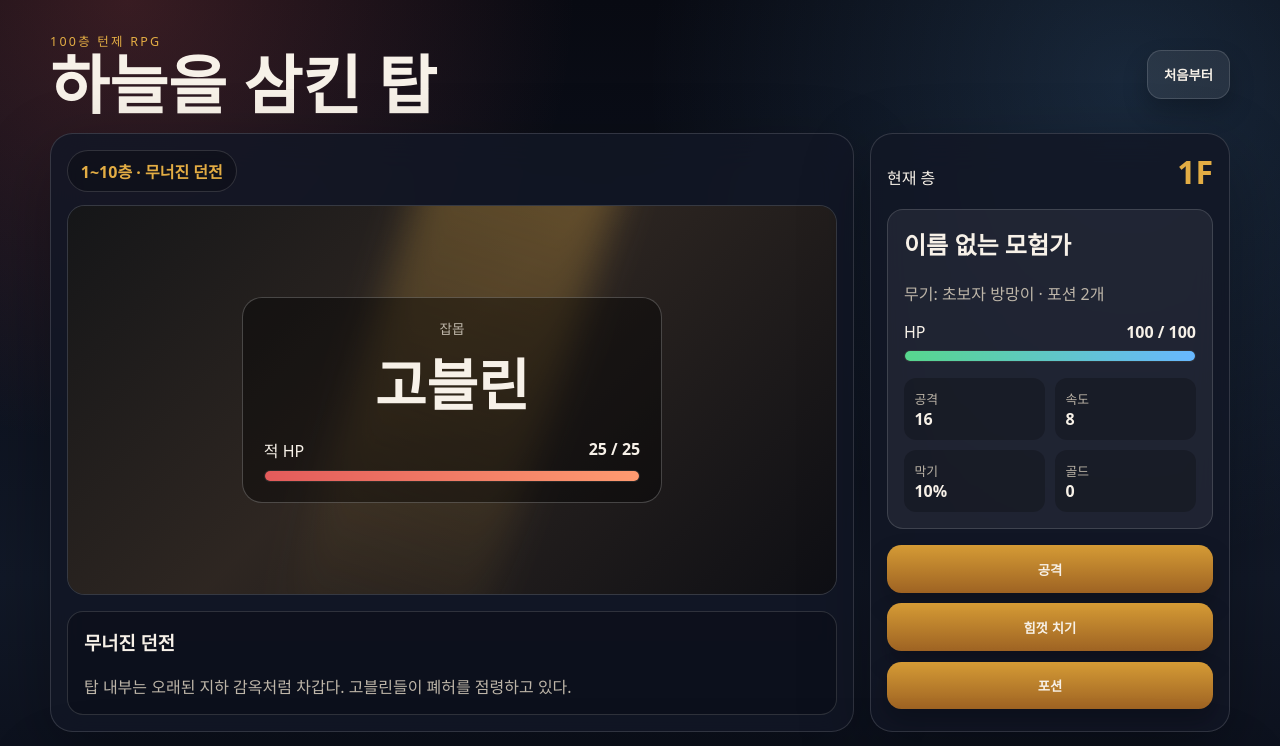
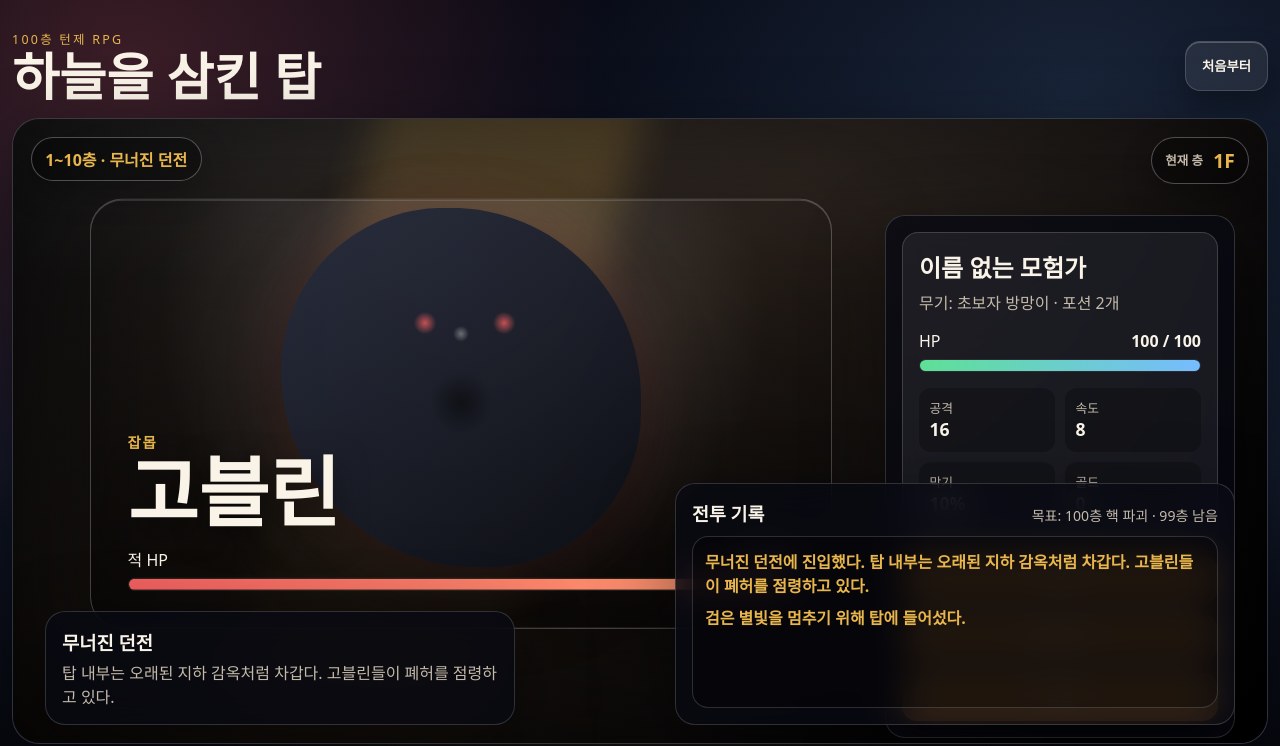
Before and after one commit to gamparda/codingcircle, a plain HTML site: page index.html in a window 1280 px wide. Shown: the top 746 px of the page. Drawn offline with Linux system fonts and the light colour scheme.

Commit message:
Upgrade battle HUD layout

```diff
--- a/index.html
+++ b/index.html
@@ -16,12 +16,17 @@
         <button id="resetButton" class="ghost-button">처음부터</button>
       </header>
 
-      <main class="game-layout">
-        <section class="panel stage-panel">
-          <div id="regionBadge" class="region-badge">1~10층 · 무너진 던전</div>
+      <main class="battlefield panel">
         <div id="scene" class="scene dungeon">
           <div class="tower-light"></div>
-            <div class="monster-card">
+          <div class="vignette"></div>
+
+          <div class="field-top">
+            <div id="regionBadge" class="region-badge">1~10층 · 무너진 던전</div>
+            <div class="floor-pill"><span>현재 층</span><strong id="floorText">1F</strong></div>
+          </div>
+
+          <section class="monster-card">
             <p id="enemyType" class="enemy-type">잡몹</p>
             <h2 id="enemyName">고블린</h2>
             <div class="hp-row">
@@ -29,21 +34,9 @@
               <strong id="enemyHpText">20 / 20</strong>
             </div>
             <div class="bar"><div id="enemyHpBar"></div></div>
-            </div>
-          </div>
-
-          <div class="story-box">
-            <h3 id="storyTitle">탑의 입구</h3>
-            <p id="storyText">탑 내부는 오래된 지하 감옥처럼 차갑다. 고블린들이 폐허를 점령하고 있다.</p>
-          </div>
           </section>
 
-        <aside class="panel status-panel">
-          <div class="floor-line">
-            <span>현재 층</span>
-            <strong id="floorText">1F</strong>
-          </div>
-
+          <aside class="floating-card status-panel">
             <div class="player-card">
               <h2 id="playerTitle">이름 없는 모험가</h2>
               <p id="weaponText">무기: 초보자 방망이</p>
@@ -65,18 +58,24 @@
               <button id="skillButton">스킬</button>
               <button id="potionButton">포션</button>
             </div>
+          </aside>
 
-          <div id="choicePanel" class="choice-panel hidden"></div>
-        </aside>
-      </main>
+          <section class="floating-card story-box">
+            <h3 id="storyTitle">탑의 입구</h3>
+            <p id="storyText">탑 내부는 오래된 지하 감옥처럼 차갑다. 고블린들이 폐허를 점령하고 있다.</p>
+          </section>
 
-      <section class="panel log-panel">
+          <section class="floating-card log-panel">
             <div class="log-head">
               <h2>전투 기록</h2>
               <span id="progressText">목표: 100층 핵 파괴</span>
             </div>
             <div id="log" class="log"></div>
           </section>
+
+          <div id="choicePanel" class="choice-panel hidden"></div>
+        </div>
+      </main>
     </div>
 
     <script src="game.js"></script>
--- a/styles.css
+++ b/styles.css
@@ -1,15 +1,17 @@
 :root {
   color-scheme: dark;
-  --bg: #080a12;
-  --panel: rgba(18, 23, 38, 0.84);
-  --panel-strong: rgba(255, 255, 255, 0.1);
-  --line: rgba(255, 255, 255, 0.14);
-  --text: #f7f1e8;
-  --muted: #bdb5a8;
-  --gold: #e3ad44;
-  --red: #e35b5b;
-  --green: #57d68d;
-  --blue: #68b8ff;
+  --bg: #070914;
+  --glass: rgba(10, 14, 26, 0.62);
+  --glass-strong: rgba(8, 10, 18, 0.78);
+  --line: rgba(255, 255, 255, 0.16);
+  --line-bright: rgba(255, 255, 255, 0.28);
+  --text: #f9f3e8;
+  --muted: #c4baaa;
+  --gold: #e8b64c;
+  --red: #ef5f5f;
+  --green: #5ee096;
+  --blue: #76bcff;
+  --shadow: 0 26px 80px rgba(0, 0, 0, 0.42);
 }
 
 * { box-sizing: border-box; }
@@ -20,24 +22,25 @@ body {
   font-family: ui-sans-serif, system-ui, -apple-system, BlinkMacSystemFont, "Segoe UI", sans-serif;
   color: var(--text);
   background:
-    radial-gradient(circle at 10% 0%, rgba(227, 91, 91, 0.22), transparent 28rem),
-    radial-gradient(circle at 88% 8%, rgba(104, 184, 255, 0.16), transparent 30rem),
-    linear-gradient(180deg, #080a12, #111827 55%, #070810);
+    radial-gradient(circle at 10% 8%, rgba(239, 95, 95, 0.22), transparent 30rem),
+    radial-gradient(circle at 84% 12%, rgba(118, 188, 255, 0.14), transparent 34rem),
+    radial-gradient(circle at 50% 115%, rgba(232, 182, 76, 0.1), transparent 30rem),
+    linear-gradient(180deg, #070914, #0f1525 58%, #05060b);
 }
 
 button {
   border: 0;
-  border-radius: 0.9rem;
+  border-radius: 0.95rem;
   padding: 0.9rem 1rem;
   color: var(--text);
-  background: linear-gradient(180deg, #d59b35, #9e6323);
-  font-weight: 800;
+  background: linear-gradient(180deg, #e2a73c, #96591f);
+  font-weight: 900;
   cursor: pointer;
-  box-shadow: 0 12px 24px rgba(0, 0, 0, 0.22);
+  box-shadow: 0 14px 28px rgba(0, 0, 0, 0.28), inset 0 1px rgba(255,255,255,0.22);
 }
 
-button:hover { filter: brightness(1.08); }
-button:disabled { opacity: 0.45; cursor: not-allowed; filter: grayscale(0.5); }
+button:hover { filter: brightness(1.08); transform: translateY(-1px); }
+button:disabled { opacity: 0.45; cursor: not-allowed; filter: grayscale(0.5); transform: none; }
 
 .ghost-button {
   background: rgba(255,255,255,0.08);
@@ -45,7 +48,7 @@ button:disabled { opacity: 0.45; cursor: not-allowed; filter: grayscale(0.5); }
 }
 
 .app-shell {
-  width: min(1180px, calc(100% - 1.5rem));
+  width: min(1440px, calc(100% - 1.5rem));
   margin: 0 auto;
   padding: 1rem 0 2rem;
 }
@@ -55,7 +58,7 @@ button:disabled { opacity: 0.45; cursor: not-allowed; filter: grayscale(0.5); }
   justify-content: space-between;
   align-items: center;
   gap: 1rem;
-  padding: 1rem 0;
+  padding: 0.85rem 0 1rem;
 }
 
 .eyebrow {
@@ -67,120 +70,200 @@ button:disabled { opacity: 0.45; cursor: not-allowed; filter: grayscale(0.5); }
 }
 
 h1, h2, h3, p { margin-top: 0; }
-h1 { margin-bottom: 0; font-size: clamp(2rem, 5vw, 4rem); line-height: 1; }
+h1 { margin-bottom: 0; font-size: clamp(2rem, 4vw, 4rem); line-height: 1; }
 
-.panel {
+.panel,
+.floating-card {
   border: 1px solid var(--line);
-  border-radius: 1.4rem;
-  background: var(--panel);
-  box-shadow: 0 24px 70px rgba(0, 0, 0, 0.28);
-  backdrop-filter: blur(18px);
+  background: var(--glass);
+  box-shadow: var(--shadow);
+  backdrop-filter: blur(18px) saturate(1.15);
 }
 
-.game-layout {
-  display: grid;
-  grid-template-columns: minmax(0, 1fr) 360px;
-  gap: 1rem;
-}
-
-.stage-panel, .status-panel, .log-panel { padding: 1rem; }
-
-.region-badge {
-  display: inline-flex;
-  padding: 0.5rem 0.8rem;
-  border-radius: 999px;
-  border: 1px solid var(--line);
-  background: rgba(0,0,0,0.24);
-  color: var(--gold);
-  font-weight: 800;
-  margin-bottom: 0.8rem;
+.battlefield {
+  position: relative;
+  overflow: hidden;
+  padding: 0;
+  border-radius: 1.7rem;
 }
 
 .scene {
   position: relative;
-  min-height: 390px;
-  display: grid;
-  place-items: center;
+  min-height: min(78vh, 820px);
   overflow: hidden;
-  border-radius: 1.1rem;
-  border: 1px solid var(--line);
+  border-radius: 1.7rem;
   background: #151923;
+  isolation: isolate;
 }
 
 .scene::before {
   content: "";
   position: absolute;
   inset: 0;
-  opacity: 0.78;
+  z-index: -3;
+  opacity: 0.88;
   background: var(--scene-bg);
 }
 
-.scene.dungeon { --scene-bg: linear-gradient(135deg, #151515, #352a21 45%, #0c0c10); }
-.scene.forest { --scene-bg: linear-gradient(135deg, #071b12, #17462b 50%, #240b0b); }
-.scene.beach { --scene-bg: linear-gradient(135deg, #10324a, #c59b60 58%, #081725); }
-.scene.desert { --scene-bg: linear-gradient(135deg, #3a2413, #b77931 55%, #1b100a); }
-.scene.snow { --scene-bg: linear-gradient(135deg, #dcefff, #54718f 55%, #101827); }
-.scene.volcano { --scene-bg: linear-gradient(135deg, #160606, #6f1b14 45%, #f06b21); }
-.scene.rift { --scene-bg: radial-gradient(circle, #7136db, #111827 42%, #04030a); }
-.scene.hell { --scene-bg: linear-gradient(135deg, #250000, #8a1212 60%, #120606); }
-.scene.heaven { --scene-bg: linear-gradient(135deg, #fff4c4, #6fb4ff 55%, #fafafa); }
-.scene.ender { --scene-bg: radial-gradient(circle, #4d2b77, #090610 50%, #000); }
+.scene::after {
+  content: "";
+  position: absolute;
+  inset: 0;
+  z-index: -2;
+  background:
+    linear-gradient(90deg, rgba(0,0,0,0.24), transparent 30%, rgba(0,0,0,0.52)),
+    linear-gradient(180deg, rgba(255,255,255,0.08), transparent 26%, rgba(0,0,0,0.5));
+}
+
+.scene.dungeon { --scene-bg: linear-gradient(135deg, #151515, #3a2c21 45%, #0a0b11); }
+.scene.forest { --scene-bg: linear-gradient(135deg, #071b12, #174d2f 50%, #260b0b); }
+.scene.beach { --scene-bg: linear-gradient(135deg, #103650, #c59b60 58%, #081725); }
+.scene.desert { --scene-bg: linear-gradient(135deg, #3a2413, #bd7c2e 55%, #1b100a); }
+.scene.snow { --scene-bg: linear-gradient(135deg, #dcefff, #587996 55%, #101827); }
+.scene.volcano { --scene-bg: linear-gradient(135deg, #160606, #7c1b14 45%, #f06b21); }
+.scene.rift { --scene-bg: radial-gradient(circle at 42% 42%, #7a38e8, #111827 44%, #04030a); }
+.scene.hell { --scene-bg: linear-gradient(135deg, #250000, #941313 60%, #120606); }
+.scene.heaven { --scene-bg: linear-gradient(135deg, #fff4c4, #72baff 55%, #fafafa); }
+.scene.ender { --scene-bg: radial-gradient(circle at 42% 44%, #553080, #090610 52%, #000); }
 
 .tower-light {
   position: absolute;
-  width: 12rem;
-  height: 36rem;
-  top: -6rem;
-  background: linear-gradient(180deg, rgba(227, 173, 68, 0.32), transparent);
-  transform: rotate(18deg);
-  filter: blur(18px);
+  z-index: -1;
+  width: 16rem;
+  height: 56rem;
+  left: 25%;
+  top: -15rem;
+  background: linear-gradient(180deg, rgba(232, 182, 76, 0.38), transparent);
+  transform: rotate(15deg);
+  filter: blur(20px);
+  opacity: 0.9;
 }
 
+.vignette {
+  pointer-events: none;
+  position: absolute;
+  inset: 0;
+  box-shadow: inset 0 0 160px rgba(0,0,0,0.72);
+}
+
+.field-top {
+  position: absolute;
+  top: 1.1rem;
+  left: 1.1rem;
+  right: 1.1rem;
+  z-index: 4;
+  display: flex;
+  justify-content: space-between;
+  align-items: flex-start;
+  gap: 1rem;
+}
+
+.region-badge,
+.floor-pill {
+  display: inline-flex;
+  align-items: center;
+  gap: 0.65rem;
+  padding: 0.58rem 0.85rem;
+  border-radius: 999px;
+  border: 1px solid var(--line-bright);
+  background: rgba(0,0,0,0.35);
+  color: var(--gold);
+  font-weight: 900;
+  box-shadow: 0 12px 32px rgba(0,0,0,0.24);
+}
+
+.floor-pill span {
+  color: var(--muted);
+  font-size: 0.78rem;
+}
+.floor-pill strong { font-size: 1.2rem; }
+
 .monster-card {
+  position: absolute;
+  z-index: 2;
+  left: clamp(1.2rem, 6vw, 5rem);
+  top: 50%;
+  transform: translateY(-54%);
+  width: min(58vw, 760px);
+  min-height: 430px;
+  display: flex;
+  flex-direction: column;
+  justify-content: flex-end;
+  padding: clamp(1.3rem, 3vw, 2.3rem);
+  border-radius: 2rem;
+  border: 1px solid rgba(255,255,255,0.24);
+  background:
+    radial-gradient(circle at 50% 28%, rgba(255,255,255,0.18), transparent 19rem),
+    linear-gradient(180deg, rgba(0,0,0,0.08), rgba(0,0,0,0.5));
+  text-align: left;
+  box-shadow: 0 36px 110px rgba(0, 0, 0, 0.46), inset 0 1px rgba(255,255,255,0.18);
+}
+
+.monster-card::before {
+  content: "";
+  position: absolute;
+  left: 50%;
+  top: 44%;
+  width: min(34vw, 360px);
+  height: min(34vw, 360px);
+  transform: translate(-50%, -50%);
+  border-radius: 46% 54% 44% 56%;
+  background:
+    radial-gradient(circle at 50% 35%, rgba(255,255,255,0.34), transparent 0.5rem),
+    radial-gradient(circle at 40% 32%, rgba(239,95,95,0.78), transparent 0.7rem),
+    radial-gradient(circle at 62% 32%, rgba(239,95,95,0.78), transparent 0.7rem),
+    radial-gradient(circle at 50% 54%, rgba(0,0,0,0.45), transparent 2rem),
+    linear-gradient(145deg, rgba(40,45,62,0.96), rgba(12,14,20,0.95));
+  box-shadow: 0 28px 70px rgba(0,0,0,0.52), 0 0 60px rgba(239,95,95,0.18);
+}
+
+.enemy-type,
+.monster-card h2,
+.monster-card .hp-row,
+.monster-card .bar {
   position: relative;
   z-index: 1;
-  width: min(420px, 90%);
-  padding: 1.3rem;
-  border-radius: 1.25rem;
-  border: 1px solid rgba(255,255,255,0.22);
-  background: rgba(0,0,0,0.38);
-  text-align: center;
 }
 
 .enemy-type {
-  color: var(--muted);
-  font-size: 0.85rem;
-  margin-bottom: 0.2rem;
+  color: var(--gold);
+  font-size: 0.9rem;
+  font-weight: 900;
+  letter-spacing: 0.12em;
+  margin-bottom: 0.25rem;
+  text-transform: uppercase;
 }
 
-.monster-card h2 { font-size: clamp(2rem, 5vw, 3.5rem); margin-bottom: 1rem; }
-
-.story-box {
-  margin-top: 1rem;
-  padding: 1rem;
-  border-radius: 1rem;
-  background: rgba(0,0,0,0.22);
-  border: 1px solid var(--line);
+.monster-card h2 {
+  font-size: clamp(2.7rem, 6vw, 6rem);
+  line-height: 0.95;
+  margin-bottom: 1.15rem;
+  text-shadow: 0 10px 32px rgba(0,0,0,0.55);
 }
 
-.story-box p { color: var(--muted); margin-bottom: 0; }
+.floating-card {
+  position: absolute;
+  z-index: 5;
+  border-radius: 1.25rem;
+  background: var(--glass-strong);
+}
 
-.floor-line {
-  display: flex;
-  justify-content: space-between;
-  align-items: baseline;
-  margin-bottom: 1rem;
+.status-panel {
+  right: clamp(1rem, 3vw, 2rem);
+  top: 6rem;
+  width: min(350px, 31vw);
+  padding: 1rem;
 }
-.floor-line strong { font-size: 2rem; color: var(--gold); }
 
 .player-card {
   padding: 1rem;
   border-radius: 1rem;
-  background: rgba(255,255,255,0.06);
+  background: rgba(255,255,255,0.07);
   border: 1px solid var(--line);
 }
 
-#weaponText { color: var(--muted); }
+.player-card h2 { margin-bottom: 0.35rem; }
+#weaponText { color: var(--muted); margin-bottom: 1rem; }
 
 .hp-row {
   display: flex;
@@ -190,10 +273,10 @@ h1 { margin-bottom: 0; font-size: clamp(2rem, 5vw, 4rem); line-height: 1; }
 }
 
 .bar {
-  height: 0.75rem;
+  height: 0.82rem;
   overflow: hidden;
   border-radius: 999px;
-  background: rgba(0,0,0,0.42);
+  background: rgba(0,0,0,0.45);
   border: 1px solid rgba(255,255,255,0.12);
 }
 .bar > div { height: 100%; width: 100%; background: linear-gradient(90deg, var(--red), #ff9b70); transition: width 0.25s ease; }
@@ -208,48 +291,116 @@ h1 { margin-bottom: 0; font-size: clamp(2rem, 5vw, 4rem); line-height: 1; }
 .stats-grid div {
   padding: 0.65rem;
   border-radius: 0.75rem;
-  background: rgba(0,0,0,0.23);
+  background: rgba(0,0,0,0.25);
 }
 .stats-grid span { display: block; color: var(--muted); font-size: 0.8rem; }
+.stats-grid strong { font-size: 1.1rem; }
 
 .actions {
   display: grid;
   grid-template-columns: 1fr;
   gap: 0.65rem;
-  margin-top: 1rem;
+  margin-top: 0.85rem;
 }
 
-.choice-panel {
-  margin-top: 1rem;
+.story-box {
+  left: clamp(1rem, 3vw, 2rem);
+  bottom: 1.1rem;
+  width: min(470px, 38vw);
   padding: 1rem;
+}
+
+.story-box h3 { margin-bottom: 0.35rem; }
+.story-box p { color: var(--muted); margin-bottom: 0; }
+
+.log-panel {
+  right: clamp(1rem, 3vw, 2rem);
+  bottom: 1.1rem;
+  width: min(560px, 45vw);
+  padding: 1rem;
+}
+
+.log-head {
+  display: flex;
+  justify-content: space-between;
+  gap: 1rem;
+  align-items: baseline;
+}
+.log-head h2 { margin-bottom: 0.65rem; font-size: 1.15rem; }
+#progressText { color: var(--muted); font-size: 0.88rem; }
+.log {
+  height: 172px;
+  overflow: auto;
+  padding: 0.75rem;
   border-radius: 1rem;
-  background: rgba(0,0,0,0.28);
+  background: rgba(0,0,0,0.3);
   border: 1px solid var(--line);
 }
-.choice-panel h3 { margin-bottom: 0.7rem; }
-.choice-panel button { width: 100%; margin-top: 0.55rem; text-align: left; background: rgba(255,255,255,0.1); border: 1px solid var(--line); }
+.log p { margin: 0 0 0.5rem; color: var(--muted); }
+.log p.important { color: var(--gold); font-weight: 900; }
+.log p.danger { color: #ff9b9b; }
+.log p.good { color: #9dffc0; }
+
+.choice-panel {
+  position: absolute;
+  z-index: 10;
+  left: 50%;
+  top: 50%;
+  transform: translate(-50%, -50%);
+  width: min(560px, calc(100% - 2rem));
+  max-height: min(78vh, 680px);
+  overflow: auto;
+  padding: 1.2rem;
+  border-radius: 1.5rem;
+  background: rgba(6, 8, 14, 0.9);
+  border: 1px solid rgba(232, 182, 76, 0.4);
+  box-shadow: 0 34px 120px rgba(0,0,0,0.62), 0 0 0 999px rgba(0,0,0,0.34);
+  backdrop-filter: blur(22px) saturate(1.2);
+}
+.choice-panel h3 { margin-bottom: 0.7rem; color: var(--gold); }
+.choice-panel p { color: var(--muted); }
+.choice-panel button {
+  width: 100%;
+  margin-top: 0.65rem;
+  text-align: left;
+  background: rgba(255,255,255,0.1);
+  border: 1px solid var(--line);
+}
 .choice-panel small { display: block; color: var(--muted); margin-top: 0.2rem; }
 .hidden { display: none; }
 
-.log-panel { margin-top: 1rem; }
-.log-head { display: flex; justify-content: space-between; gap: 1rem; align-items: baseline; }
-.log-head h2 { margin-bottom: 0.75rem; }
-#progressText { color: var(--muted); }
-.log {
-  height: 190px;
-  overflow: auto;
-  padding: 0.75rem;
-  border-radius: 1rem;
-  background: rgba(0,0,0,0.25);
-  border: 1px solid var(--line);
+@media (max-width: 980px) {
+  .scene { min-height: 980px; }
+  .field-top { position: relative; padding: 1rem; left: auto; right: auto; top: auto; }
+  .monster-card {
+    position: relative;
+    left: auto;
+    top: auto;
+    transform: none;
+    width: calc(100% - 2rem);
+    margin: 0 auto;
+    min-height: 360px;
+  }
+  .status-panel,
+  .story-box,
+  .log-panel {
+    position: relative;
+    right: auto;
+    left: auto;
+    bottom: auto;
+    top: auto;
+    width: calc(100% - 2rem);
+    margin: 1rem auto 0;
+  }
 }
-.log p { margin: 0 0 0.5rem; color: var(--muted); }
-.log p.important { color: var(--gold); font-weight: 800; }
-.log p.danger { color: #ff9b9b; }
-.log p.good { color: #9dffc0; }
 
-@media (max-width: 860px) {
+@media (max-width: 620px) {
+  .app-shell { width: min(100% - 0.75rem, 1440px); }
   .topbar { align-items: flex-start; }
-  .game-layout { grid-template-columns: 1fr; }
-  .scene { min-height: 300px; }
+  h1 { font-size: 2rem; }
+  .scene { min-height: auto; padding-bottom: 1rem; }
+  .field-top { flex-direction: column; gap: 0.55rem; }
+  .monster-card { min-height: 300px; }
+  .monster-card::before { width: 220px; height: 220px; }
+  .monster-card h2 { font-size: 2.5rem; }
 }
```
Lines whose indentation alone changed are shown as unchanged.
